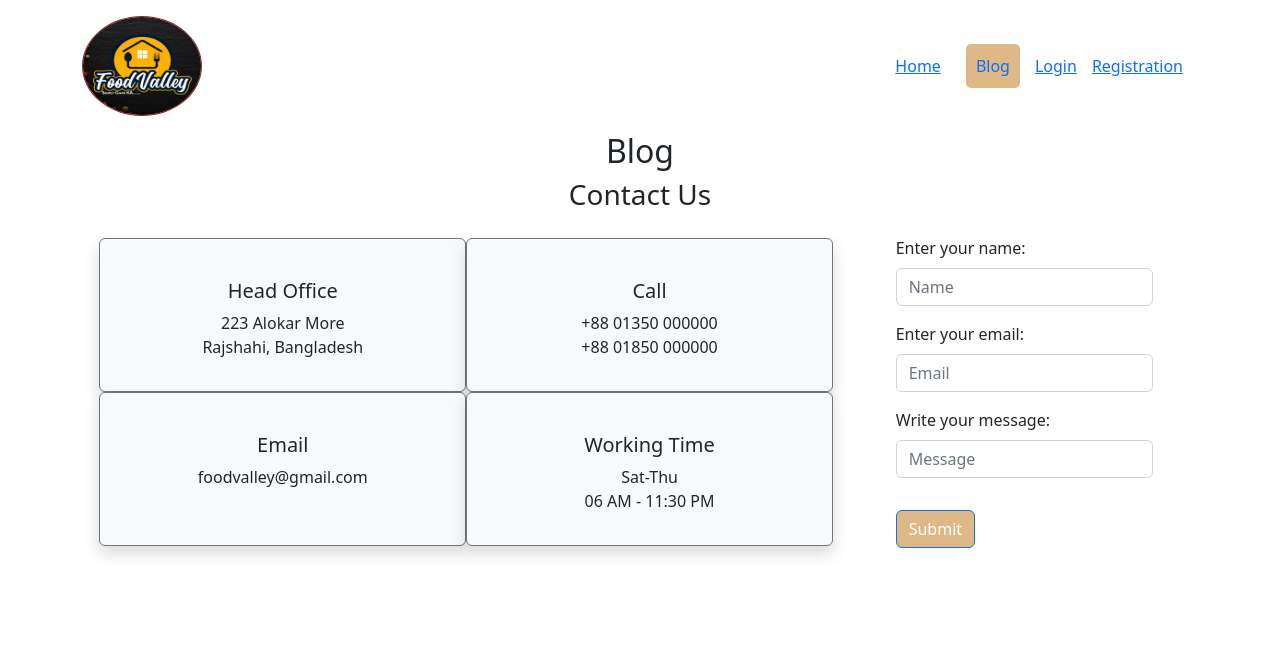
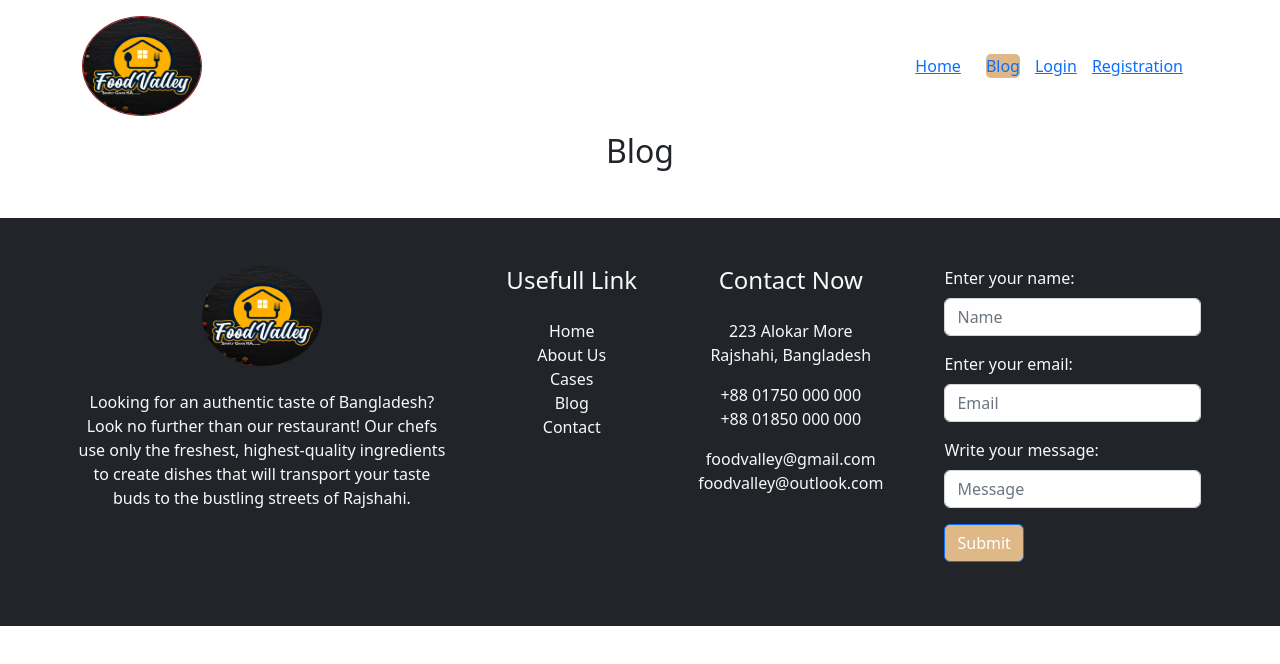
Before and after one commit to mahfuzurrahman4044/Food-Valley, a React (Vite) app: page /blog in a window 1280 px wide. Shown: the top 664 px of the page. Built offline with nearby package versions, Linux system fonts and the light colour scheme; no server answers.

Commit message:
private route

```diff
--- a/src/ActiveLink/ActiveLink.css
+++ b/src/ActiveLink/ActiveLink.css
@@ -2,6 +2,6 @@
     background-color: burlywood;
     text-decoration: none;
     border-radius: 5px;
-    padding: 10px;
+    /* padding: 5px; */
     margin: 10px;
 }
--- a/src/Blog/Blog.jsx
+++ b/src/Blog/Blog.jsx
@@ -1,9 +1,28 @@
-import React from 'react';
+import React, { useState } from 'react';
+import { Container, Spinner } from 'react-bootstrap';
 
 const Blog = () => {
+    const [isLoading, setIsLoading] = useState(true);
+
+    // Example of how to simulate loading data
+    setTimeout(() => {
+        setIsLoading(false);
+    }, 100);
+
     return (
         <div>
-            <h2 className='text-center'>Blog</h2>
+            {isLoading ? (
+                <Container className="d-flex justify-content-center align-items-center vh-100">
+                    <Container className="d-flex justify-content-center">
+                    <Spinner animation="border" variant="primary" />
+                </Container>
+                </Container>
+            ) : (
+                <Container>
+                    <h2 className='text-center'>Blog</h2>
+                    {/* Your blog content goes here */}
+                </Container>
+            )}
         </div>
     );
 };
--- /dev/null
+++ b/src/Error/Error.jsx
@@ -0,0 +1,14 @@
+import React from 'react';
+
+const Error = () => {
+    return (
+        <div className='d-flex justify-content-center mt-5'>
+            <div className='text-center bg-danger w-25 p-5 rounded-2'>
+                <h2>404</h2>
+                <h4>Sorry. Page not found</h4>
+            </div>
+        </div>
+    );
+};
+
+export default Error;
--- a/src/Footer/Footer.css
+++ b/src/Footer/Footer.css
@@ -5,8 +5,8 @@
 
 .img{
     border-radius: 50%;
-    height: 120px;
-    width: 100px;
+    height: 100px;
+    width: 120px;
 }
 .hv:hover{
     transform: scale(1.20);
--- a/src/Footer/Footer.jsx
+++ b/src/Footer/Footer.jsx
@@ -3,6 +3,7 @@ import { Container } from 'react-bootstrap';
 import Button from 'react-bootstrap/Button';
 import Form from 'react-bootstrap/Form';
 import "./Footer.css";
+import logo from '../assets/305932265_498090215657179_760292799344673145_n.jpg'
 
 const Footer = () => {
     const [message, setMessage] = useState();
@@ -15,7 +16,7 @@ const Footer = () => {
 
     return (
         <div>
-            <Container>
+            {/* <Container>
                 <div className="text-center m-2">
                     <h3>
                         Contact Us
@@ -26,7 +27,7 @@ const Footer = () => {
                     <div className="row row-cols-1 row-cols-lg-2">
                         <div className="btn border border-1 border-secondary shadow hv p-3 bg-light">
                             <div>
-                                <img src="" alt="" />
+                                <img src="../assets/305932265_498090215657179_760292799344673145_n.jpg" alt="" />
                             </div>
                             <h5>
                                 Head Office
@@ -107,7 +108,80 @@ const Footer = () => {
                         <div className='text-success text-center'>{message}</div>
                     </div>
                 </div>
-            </Container>
+            </Container> */}
+
+
+
+            <div class="bg-dark text-light p-5 flex-row d-lg-flex justify-content-around align-items-start mt-5">
+
+                <div className='text-center'>
+                    <img src={logo} alt="" className='img' />
+                    <p class="mt-4">
+                        Looking for an authentic taste of Bangladesh? <br />
+                        Look no further than our restaurant! Our chefs <br />
+                        use only the freshest, highest-quality ingredients <br />
+                        to create dishes that will transport your taste <br />
+                        buds to the bustling streets of Rajshahi.
+                    </p>
+                </div>
+
+
+                <div className='text-center'>
+                    <h4>
+                        Usefull Link
+                    </h4>
+                    <div>
+                        <div class="mt-4">Home</div>
+                        <div>About Us</div>
+                        <div>Cases</div>
+                        <div>Blog</div>
+                        <div>Contact</div>
+                    </div>
+                </div>
+
+
+                <div className='text-center'>
+                    <h4>
+                        Contact Now
+                    </h4>
+                    <p class="mt-4">
+                        223 Alokar More <br />
+                        Rajshahi, Bangladesh
+                    </p>
+                    <p>
+                        +88 01750 000 000 <br />
+                        +88 01850 000 000
+                    </p>
+                    <p>
+                        foodvalley@gmail.com <br />
+                        foodvalley@outlook.com
+                    </p>
+                </div>
+
+
+                <div>
+                    <Form onSubmit={btnSendMessage}>
+                        <Form.Group className="mb-3" controlId="formName">
+                            <Form.Label>Enter your name:</Form.Label>
+                            <Form.Control type="text" placeholder="Name" required />
+                        </Form.Group>
+
+                        <Form.Group className="mb-3" controlId="formEmail">
+                            <Form.Label>Enter your email:</Form.Label>
+                            <Form.Control type="email" placeholder="Email" required />
+                        </Form.Group>
+
+                        <Form.Group className="mb-3" controlId="formPassword">
+                            <Form.Label>Write your message:</Form.Label>
+                            <Form.Control type="text" placeholder="Message" />
+                        </Form.Group>
+                        <Button variant="primary mb-3" type="submit">
+                            Submit
+                        </Button>
+                    </Form>
+                    <div className='text-warning text-center'>{message}</div>
+                </div>
+            </div>
         </div>
     );
 };
--- a/src/Login/Login.jsx
+++ b/src/Login/Login.jsx
@@ -4,7 +4,7 @@ import { Container } from 'react-bootstrap';
 import Button from 'react-bootstrap/Button';
 import Form from 'react-bootstrap/Form';
 import { AuthContex } from '../Provider/Provider';
-import { Link } from 'react-router-dom';
+import { Link, useLocation, useNavigate } from 'react-router-dom';
 import { GithubAuthProvider, GoogleAuthProvider, signInWithPopup } from 'firebase/auth';
 import './Login.css';
 
@@ -17,6 +17,11 @@ const Login = () => {
     // console.log(error);
 
     const { signInWithEmail, signInWithGoogle, signInWithGithub } = useContext(AuthContex);
+
+    const navigate = useNavigate();
+    const location = useLocation();
+
+    const from = location.state?.from?.pathname || '/'
 
     const handleLogin = (event) => {
 
@@ -34,6 +39,7 @@ const Login = () => {
             .then(result => {
                 const loggedUser = result.user;
                 console.log(loggedUser);
+                navigate(from, { replace: true })
                 setMessage("Logged in successfully");
                 setError("");
             })
@@ -52,6 +58,7 @@ const Login = () => {
             .then(result => {
                 const loggedUser = result.user;
                 console.log(loggedUser);
+                navigate(from, { replace: true })
                 setMessage("Logged in successfully");
                 setError("");
             })
@@ -69,6 +76,7 @@ const Login = () => {
 
                 const loggedUser = result.user;
                 console.log(loggedUser);
+                navigate(from, { replace: true })
                 setMessage("Logged in successfully");
                 setError("");
             })
--- /dev/null
+++ b/src/PrivateRoute/PrivateRoute.jsx
@@ -0,0 +1,22 @@
+import React from 'react';
+import { useContext } from 'react';
+
+import { Navigate, useLocation } from 'react-router';
+import { Spinner } from 'react-bootstrap';
+import { AuthContex } from '../Provider/Provider';
+
+const PrivateRoute = ({children}) => {
+    const {user, loading} = useContext(AuthContex);
+    const location = useLocation();
+    console.log('user in private route', user);
+    if(loading){
+        return <Spinner animation="border" variant="primary" />
+    }
+
+    if(user){
+        return children;
+    }
+    return <Navigate state={{from: location}} to="/login" replace></Navigate>;
+};
+
+export default PrivateRoute;
--- a/src/Provider/Provider.jsx
+++ b/src/Provider/Provider.jsx
@@ -7,17 +7,18 @@ export const AuthContex = createContext(null);
 const auth = getAuth(app)
 
 const Provider = ({ children }) => {
-
+    const [loading, setLoading] = useState(true);
     const [user, setUser] = useState(null);
 
 
 
     const createUser = (email, password) => {
-        // setLoader(true);
+        setLoader(true);
         return createUserWithEmailAndPassword(auth, email, password);
     }
 
     const updateUser = (craetedUser, photo, name) => {
+        setLoading(true);
         return updateProfile(craetedUser, {
             displayName: name,
             photoURL: photo
@@ -25,24 +26,29 @@ const Provider = ({ children }) => {
     }
 
     const signInWithEmail = (email, password) => {
+        setLoading(true);
         return signInWithEmailAndPassword(auth, email, password);
     }
 
     const signInWithGoogle = (googleProvider) => {
+        setLoading(true);
         return signInWithPopup(auth, googleProvider);
     }
 
     const signInWithGithub = (githubProvider) => {
+        setLoading(true);
         return signInWithPopup(auth, githubProvider);
     }
 
     const logOut = () => {
+        setLoading(true);
         return signOut(auth);
     }
 
     useEffect(() => {
         const unsubscribe = onAuthStateChanged(auth, currentUser => {
             setUser(currentUser);
+            setLoading(false);
         });
         return () => {
             return unsubscribe;
@@ -52,7 +58,7 @@ const Provider = ({ children }) => {
 
     const authInfo = {
         user,
-        // loader,
+        loading,
         createUser,
         signInWithEmail,
         signInWithGoogle,
--- a/src/Routes/Routes.jsx
+++ b/src/Routes/Routes.jsx
@@ -6,6 +6,8 @@ import Login from '../Login/Login';
 import Registration from '../Registration/Registration';
 import Main from '../Main/Main';
 import Recipe from '../Recipe/Recipe';
+import Error from '../Error/Error';
+import PrivateRoute from '../PrivateRoute/PrivateRoute';
 
 const router = createBrowserRouter([
     {
@@ -28,18 +30,22 @@ const router = createBrowserRouter([
                 path: "/registration",
                 element: <Registration></Registration>
             },
-            // {
-            //     path: "/recipe/:id",
-            //     element: <Recipe></Recipe>,
-            //     loader: ({ params }) => fetch(`http://localhost:3000/chef/${params.id}`)
-            // }
+            {
+                path: "/recipe/:id",
+                element: <PrivateRoute><Recipe></Recipe></PrivateRoute>,
+                loader: ({ params }) => fetch(`http://localhost:3000/chef/${params.id}`)
+            },
+            {
+                path: "*",
+                element: <Error></Error>
+            }
         ],
-    },
-    {
-        path: "/recipe/:id",
-        element: <Recipe></Recipe>,
-        loader: ({ params }) => fetch(`http://localhost:3000/chef/${params.id}`)
     }
+    // {
+    //     path: "/recipe/:id",
+    //     element: <Recipe></Recipe>,
+    //     loader: ({ params }) => fetch(`http://localhost:3000/chef/${params.id}`)
+    // }
 ]);
 
 export default router;
```
Also changed, not shown: src/Home/Home.jsx (+20 -22 lines), src/Recipe/Recipe.jsx (+42 -37 lines).
